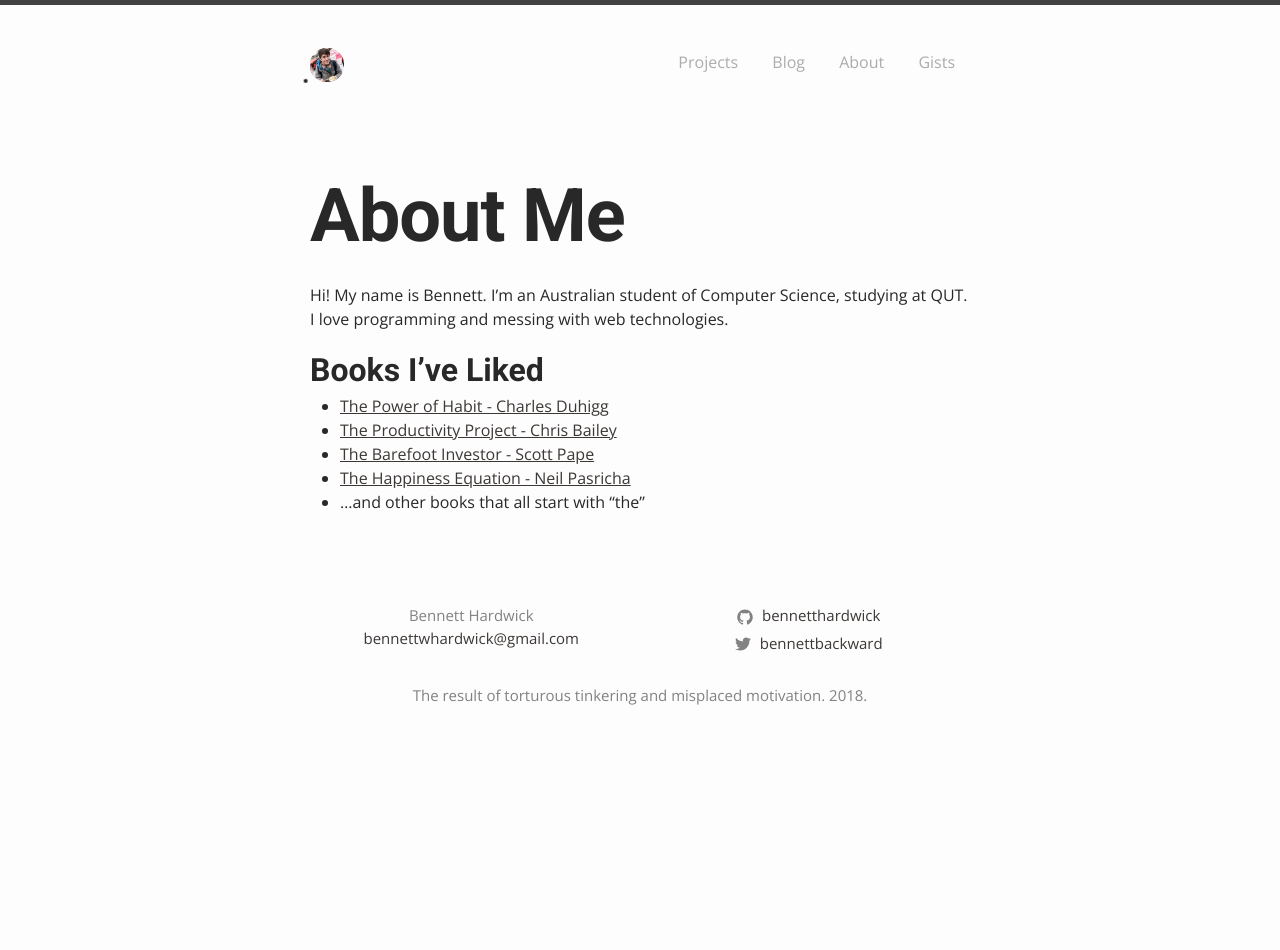
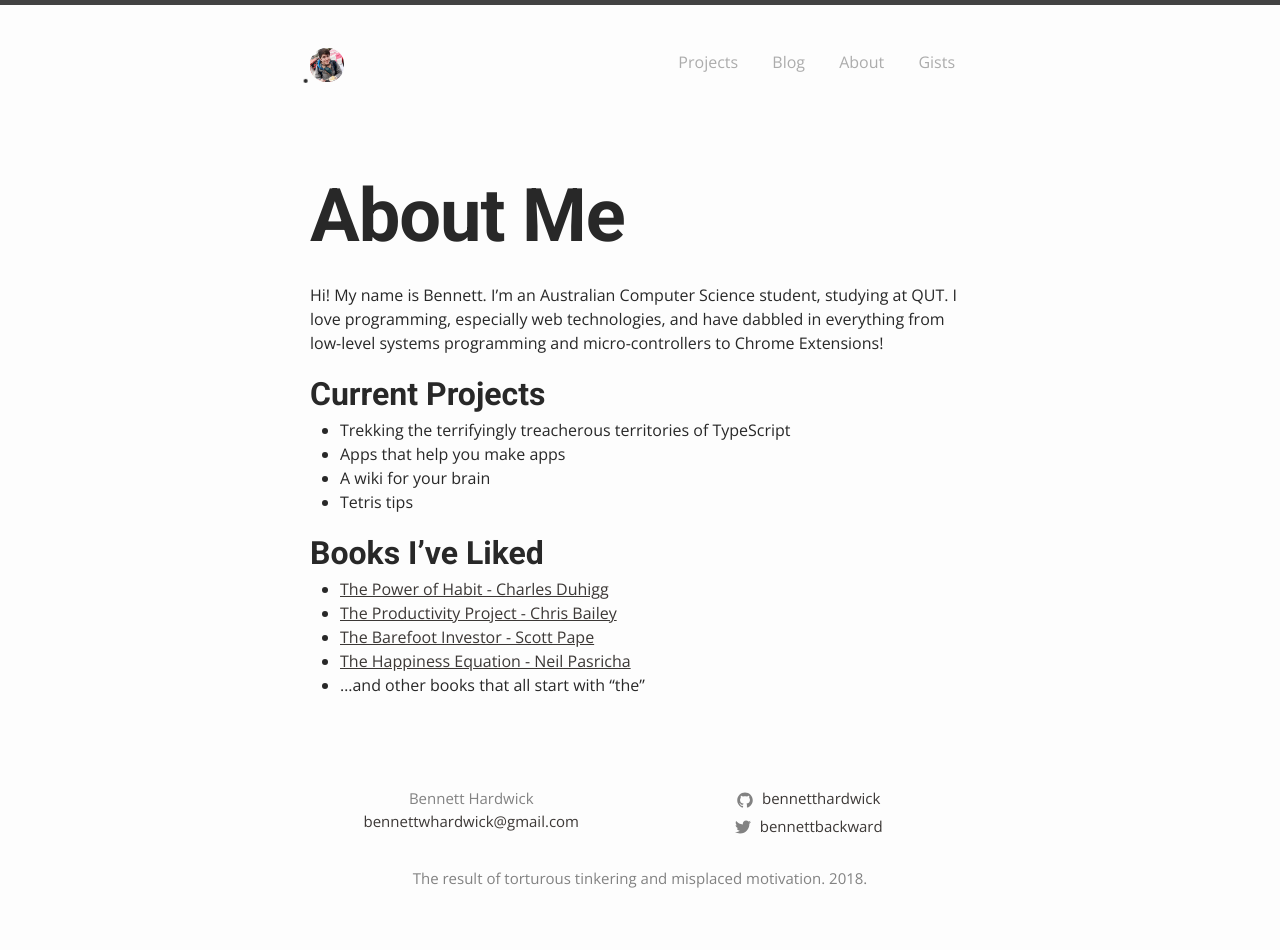
Before and after one commit to pbamotra/website, a Jekyll site: the page built from about.md, in a window 1280 px wide. Built offline with Jekyll 4.4.1, drawn with Linux system fonts in a browser that asks for light colours; before the commit the page ends 900 px from its top, so only the background shows below that.

Commit message:
Updated about

```diff
--- a/about.md
+++ b/about.md
@@ -4,8 +4,13 @@ title: About Me
 permalink: /about/
 ---
 
-Hi! My name is Bennett. I'm an Australian student of Computer Science, studying at QUT. I love programming and messing with
-web technologies.
+Hi! My name is Bennett. I'm an Australian Computer Science student, studying at QUT. I love programming, especially web technologies, and have dabbled in everything from low-level systems programming and micro-controllers to Chrome Extensions!
+
+## Current Projects
+- Trekking the terrifyingly treacherous territories of TypeScript
+- Apps that help you make apps
+- A wiki for your brain
+- Tetris tips
 
 ## Books I've Liked
 - [The Power of Habit - Charles Duhigg](http://charlesduhigg.com/the-power-of-habit/)
```
